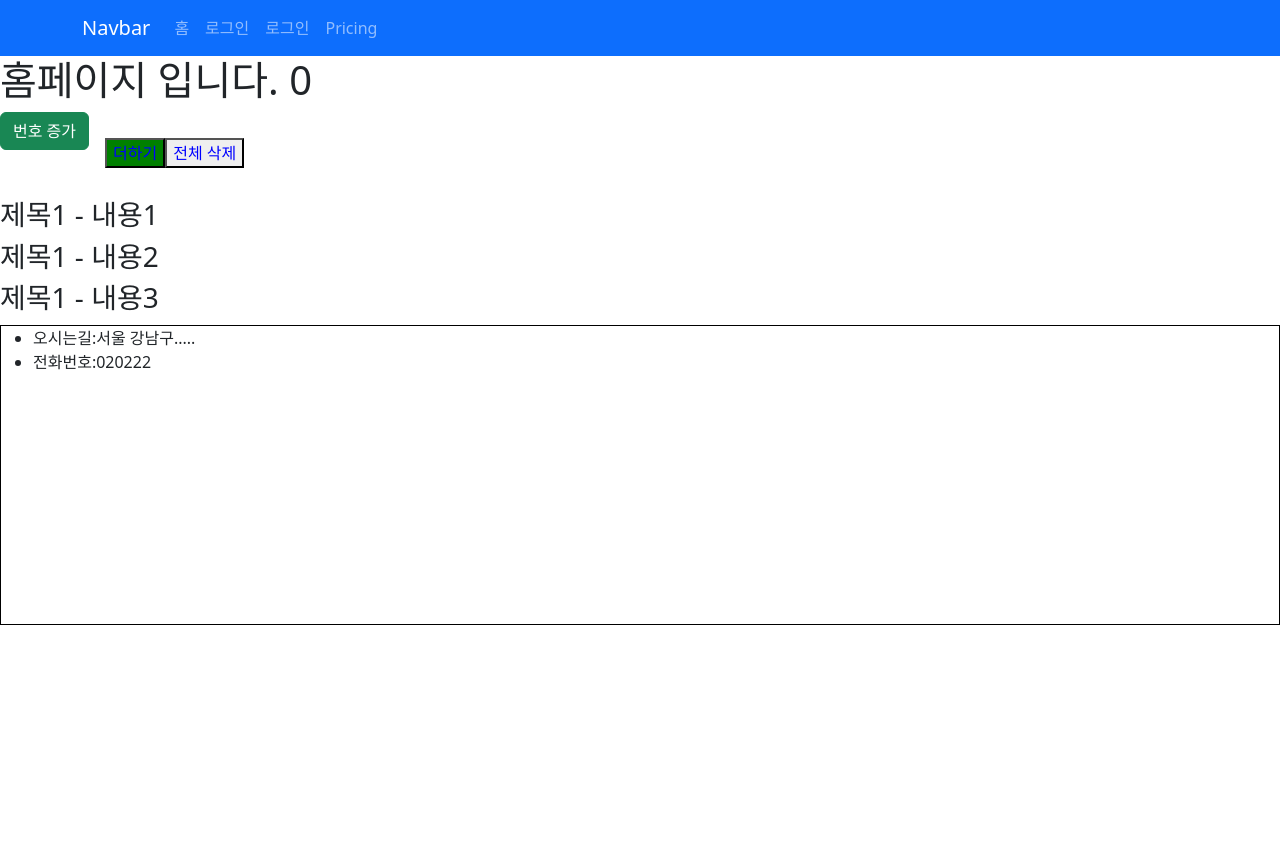
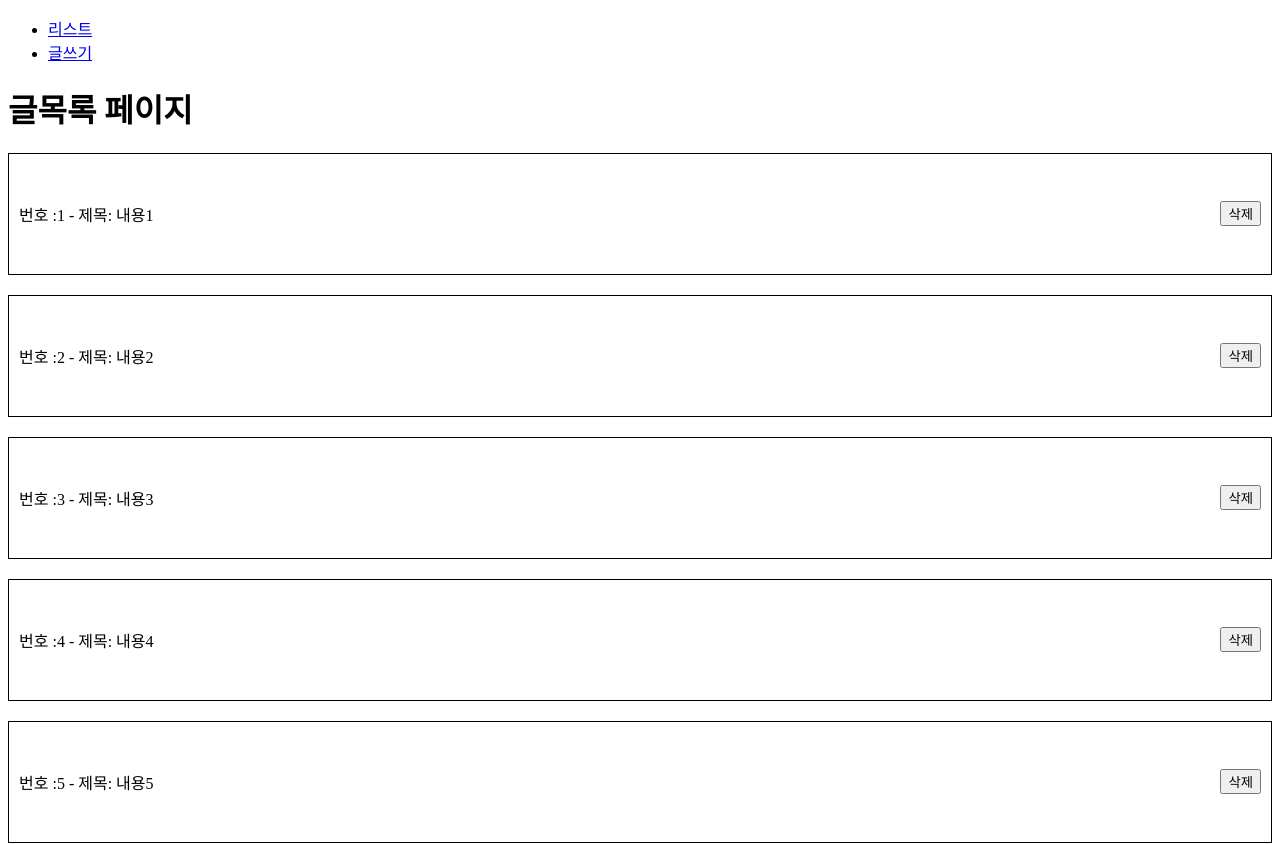
Before and after one commit to braverokmc79/React-SpringBoot-1, a React (Create React App) app in the folder my-app/: page / in a window 1280 px wide. Shown: the top 844 px of the page. Before the commit the page ends 800 px from the top, so only its background shows below. Built offline with nearby package versions, Linux system fonts and the light colour scheme.

Commit message:
15.글쓰기, 글목록보기

```diff
--- a/my-app/package.json
+++ b/my-app/package.json
@@ -6,11 +6,9 @@
     "@testing-library/jest-dom": "^5.16.4",
     "@testing-library/react": "^13.3.0",
     "@testing-library/user-event": "^13.5.0",
-    "bootstrap": "^5.2.0",
     "eslint": "^8.20.0",
     "help": "^3.0.2",
     "react": "^18.2.0",
-    "react-bootstrap": "^2.5.0",
     "react-dom": "^18.2.0",
     "react-router-dom": "^6.4.0-pre.11",
     "react-scripts": "5.0.1",
--- a/my-app/src/App.js
+++ b/my-app/src/App.js
@@ -4,24 +4,27 @@
 import LoginPage from './pages/LoginPage';
 import NotFound from './pages/NotFound';
 
-import 'bootstrap/dist/css/bootstrap.min.css'
-import './App.css';
 
 
+import ListPage from './pages/ListPage';
+import WritePage from './pages/WritePage';
+import Navigation from './components/Navigation';
+
+//글쓰기,글삭제,글목록보기
 
 function App() {
   return (
-
-    <Routes>
-      <Route path="/" element={<HomePage />} />
-      <Route path="/login" element={<LoginPage />} >
-        <Route path="/login/:id" element={<LoginPage />} />
-      </Route>
-      <Route path="*" element={<NotFound />} />
-    </Routes >
-
+    <div>
+      {/* <Navigation /> */}
+      <Navigation />
+      <Routes>
+        <Route path='/' element={<ListPage />} />
+        <Route path='/write' element={<WritePage />} />
+      </Routes>
+    </div>
 
   );
+
 }
 
 
--- a/my-app/src/components/Header.js
+++ b/my-app/src/components/Header.js
@@ -38,12 +38,11 @@
         <>
             <Navbar bg="primary" variant="dark">
                 <Container>
-                    <Navbar.Brand href="#">Navbar</Navbar.Brand>
+                    <Navbar.Brand href="#">Macaronics</Navbar.Brand>
                     <Nav className="me-auto">
-                        <Nav.Link href="/">홈</Nav.Link>
-                        <Link to="/login" className='nav-link StyleHeadLink'>로그인</Link>
-                        <Nav.Link href="/login">로그인</Nav.Link>
-                        <Nav.Link href="#pricing">Pricing</Nav.Link>
+                        <Link to="/" className='nav-link StyleHeadLink'>홈</Link>
+                        <Link to="/" className='nav-link StyleHeadLink'>목록</Link>
+                        <Link to="/write" className='nav-link StyleHeadLink'>글쓰기</Link>
                     </Nav>
                 </Container>
             </Navbar>
--- /dev/null
+++ b/my-app/src/components/Navigation.js
@@ -0,0 +1,17 @@
+import React from 'react';
+import { Link } from 'react-router-dom';
+
+const Navigation = () => {
+    return (
+        <ul>
+            <li>
+                <Link to="/">리스트</Link>
+            </li>
+            <li>
+                <Link to="/write">글쓰기</Link>
+            </li>
+        </ul>
+    );
+};
+
+export default Navigation;
--- a/my-app/src/index.js
+++ b/my-app/src/index.js
@@ -1,11 +1,11 @@
 import React from 'react';
 import ReactDOM from 'react-dom/client';
-import './index.css';
+//import './index.css';
 import App from './App';
 import reportWebVitals from './reportWebVitals';
 import { BrowserRouter } from 'react-router-dom';
-import Header from './components/Header';
-import Footer from './components/Footer';
+//import Header from './components/Header';
+//import Footer from './components/Footer';
 
 
 const root = ReactDOM.createRoot(document.getElementById('root'));
@@ -13,16 +13,12 @@
   <React.StrictMode>
 
     <BrowserRouter>
-      <Header />
       <App />
-      <Footer />
     </BrowserRouter>
 
 
   </React.StrictMode>
 );
 
-// If you want to start measuring performance in your app, pass a function
-// to log results (for example: reportWebVitals(console.log))
-// or send to an analytics endpoint. Learn more: https://bit.ly/CRA-vitals
+
 reportWebVitals();
--- /dev/null
+++ b/my-app/src/pages/ListPage.js
@@ -0,0 +1,43 @@
+import React, { useState } from 'react';
+import styled from 'styled-components';
+
+const StyledItemBoxDiv = styled.div`
+    border: 1px solid black;
+    padding: 10px;
+    height: 100px;
+    margin-bottom: 20px;
+    display: flex;
+    justify-content: space-between;
+    align-items: center;
+`;
+
+const ListPage = () => {
+    const [posts, setPosts] = useState([
+        { id: 1, title: "내용1" },
+        { id: 2, title: "내용2" },
+        { id: 3, title: "내용3" },
+        { id: 4, title: "내용4" },
+        { id: 5, title: "내용5" },
+        { id: 6, title: "내용6" }
+    ]);
+
+    return (
+        <div>
+            <h1>글목록 페이지</h1>
+            {posts.map((post) => (
+                <StyledItemBoxDiv>
+                    <div>
+                        번호 :{post.id} - 제목: {post.title}
+                    </div>
+                    <div>
+                        <button >삭제</button>
+                    </div>
+                </StyledItemBoxDiv>
+            ))}
+        </div>
+    );
+
+
+}
+
+export default ListPage;
--- /dev/null
+++ b/my-app/src/pages/WritePage.js
@@ -0,0 +1,26 @@
+import React from 'react';
+
+
+
+const WritePage = () => {
+
+    const hadleWrtie = (props) => {
+        //ListPage 의 setPosts에 무엇을 담아야 함?
+        let post = { id: 6, title: "인풋값" }
+        console.log(props);
+        // setPosts();
+    }
+
+    return (
+        <div>
+            <h1>글쓰기 페이지</h1>
+            <hr />
+            <form>
+                <input type="text" placeholder='제목을 입력하세요.' />
+                <button type='button' onClick={hadleWrtie}>글쓰기</button>
+            </form>
+        </div >
+    );
+};
+
+export default WritePage;
```
